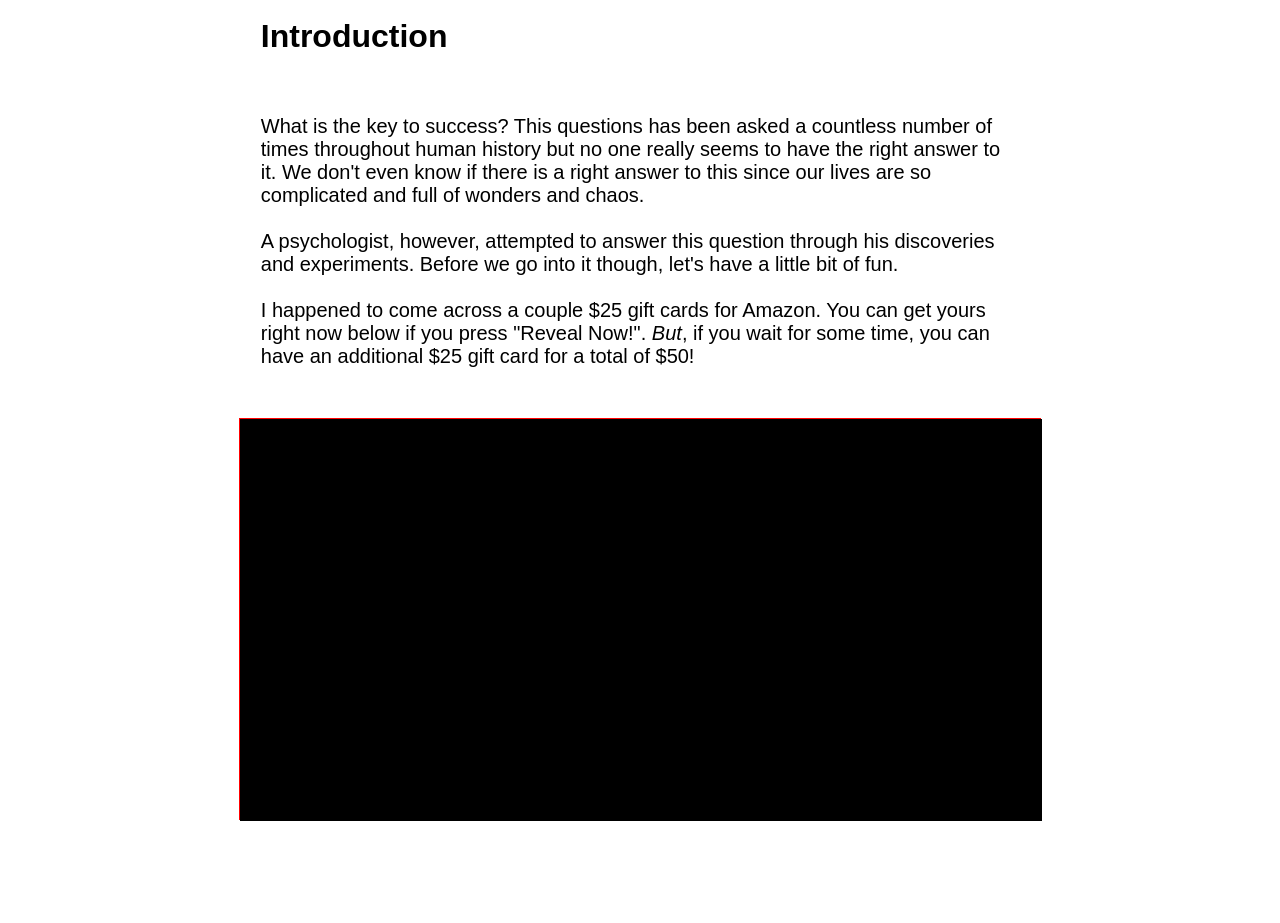
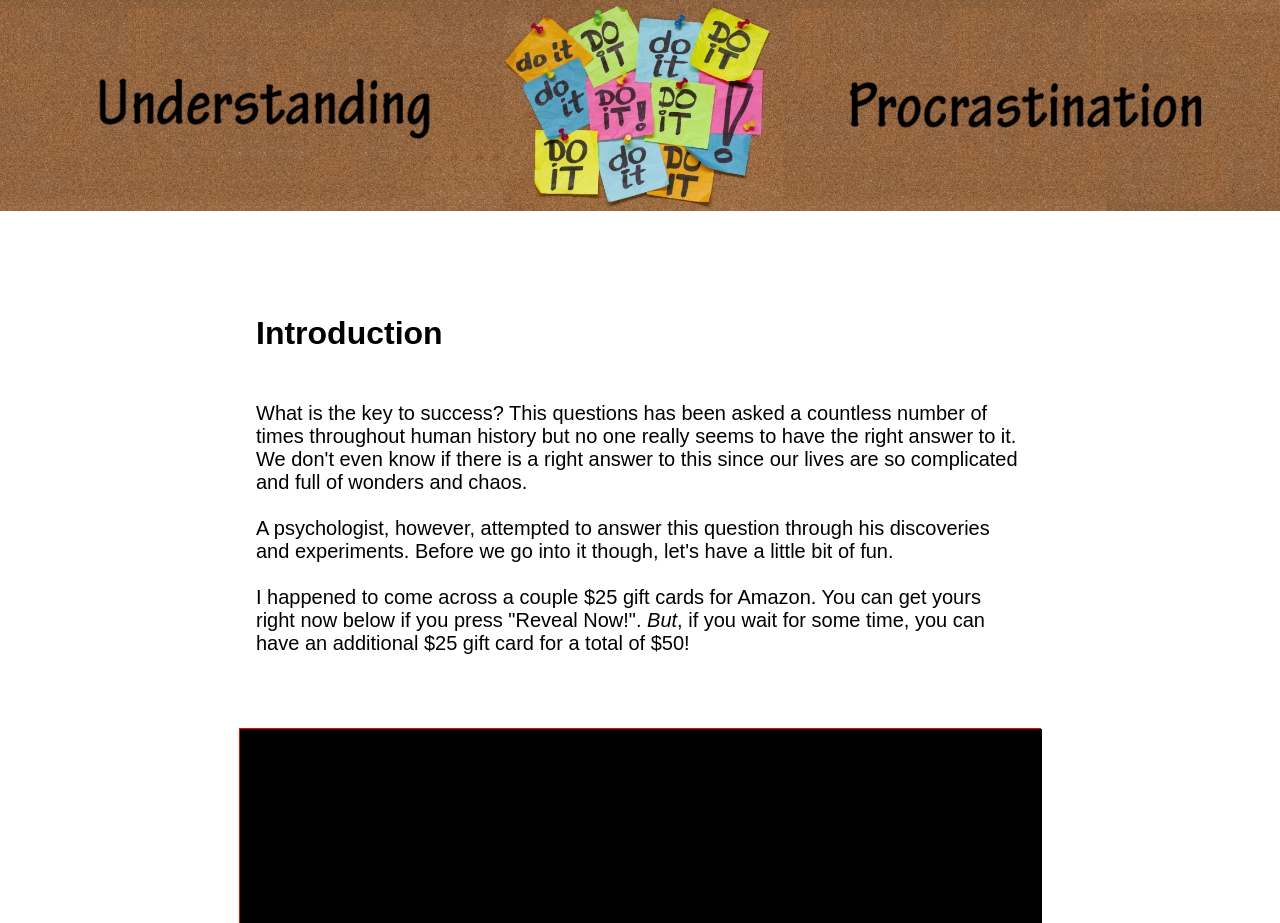
Before and after one commit to drakesong/understanding_procrastination, a plain HTML site: page idex.html in a window 1280 px wide. Shown: the top 923 px of the page. Drawn offline with Linux system fonts and the light colour scheme; a script that the page names is missing.

Commit message:
Add banner/title

```diff
--- a/app.js
+++ b/app.js
@@ -9,6 +9,8 @@ var key1Text;
 var key2Text;
 var revealBtn;
 var border;
+var currentTime;
+var running = false;
 
 function init() {
     canvas = document.getElementById("gameCanvas");
@@ -34,6 +36,8 @@ function initialScreen() {
 }
 
 function startGame() {
+    running = true;
+
     canvas.style.backgroundColor = "#ffffff";
 
     stage.removeAllChildren();
@@ -98,3 +102,25 @@ function reveal() {
 
     stage.update();
 }
+
+// function endGame() {
+//     currentTime = createjs.Ticker.getTime();
+//     while (Math.floor(currentTime / 1000) < 5) {
+//         currentTime = createjs.Ticker.getTime();
+//     }
+//     alert("passed 5 seconds");
+//     //
+//     // alert("passed 5 seconds");
+//     //
+//     // stage.removeChild(key1Pixelated);
+//     // stage.removeChild(key2Pixelated);
+//     // stage.removeChild(revealBtn);
+//     //
+//     // key1.setTransform(50, 225);
+//     // key2.setTransform(525, 225);
+//     //
+//     // stage.addChild(key1);
+//     // stage.addChild(key2);
+//     //
+//     // stage.update();
+// }
--- a/idex.html
+++ b/idex.html
@@ -12,11 +12,15 @@
 </head>
 
 <body onload="init();">
+    <div class="banner">
+        <img class="banner-img" src="banner.jpg">
+    </div>
+
     <h1>Introduction</h1>
     <p>
         What is the key to success? This questions has been asked a countless number of times throughout human history but no one really seems to have the right answer to it. We don't even know if there is a right answer to this since our lives are so complicated and full of wonders and chaos.<br /><br />
         A psychologist, however, attempted to answer this question through his discoveries and experiments. Before we go into it though, let's have a little bit of fun.<br /><br />
-        I happened to come across a couple $25 gift cards for Amazon. You can get yours right now below if you press "Reveal Now!". <em>But</em>, if you wait for some time, you can have an additional $25 gift card for a total of $50!
+        I happened to come across a couple $25 gift cards for Amazon. You can get yours right now below if you press "Reveal Now!". <em>But</em>, if you wait for some time, you can have an additional $25 gift card for a total of $50!<br /><br />
     </p>
 
     <div class="marshmallow">
@@ -24,6 +28,6 @@
     </div>
 
     <p>
-
+        <br /><br />So you've either given up or actually waited until the end
     </p>
 </body>
--- a/style.css
+++ b/style.css
@@ -1,8 +1,12 @@
 h1 {
-    padding: 10px;
+    padding: 100px 10px 0px 10px;
     font-family: sans-serif;
     width: 60%;
     margin: auto;
+}
+
+body {
+    margin: 0;
 }
 
 p {
@@ -25,3 +29,11 @@ p {
     border: 1px solid black;
     position: absolute;
 }
+
+.banner {
+    width: 100%;
+}
+
+.banner > .banner-img {
+    width: 100%;
+}
```
Also changed, not shown: banner.jpg (added).
